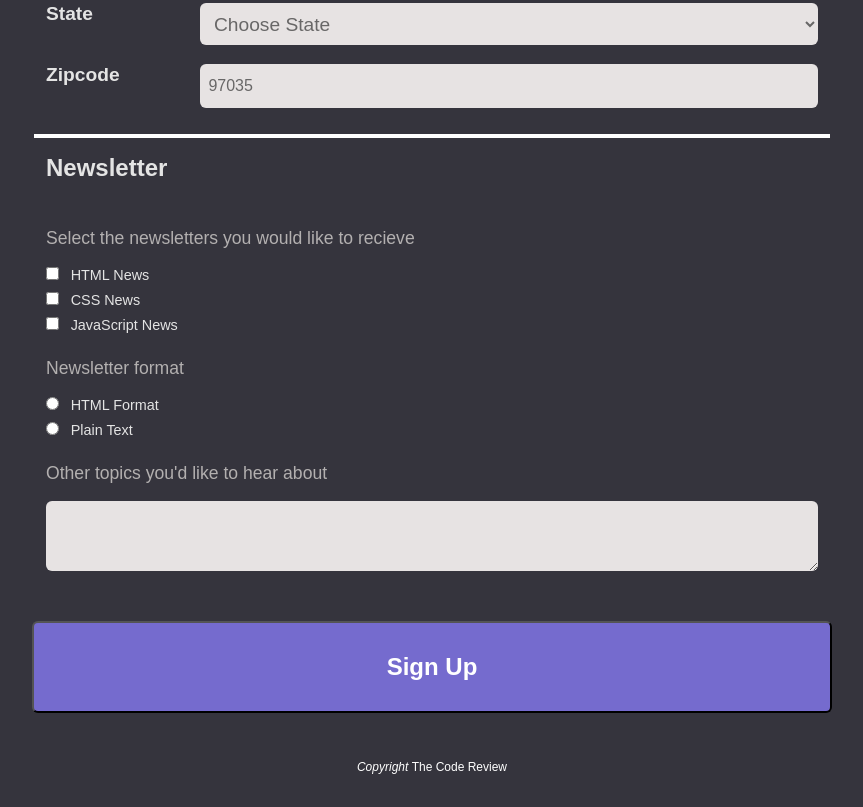
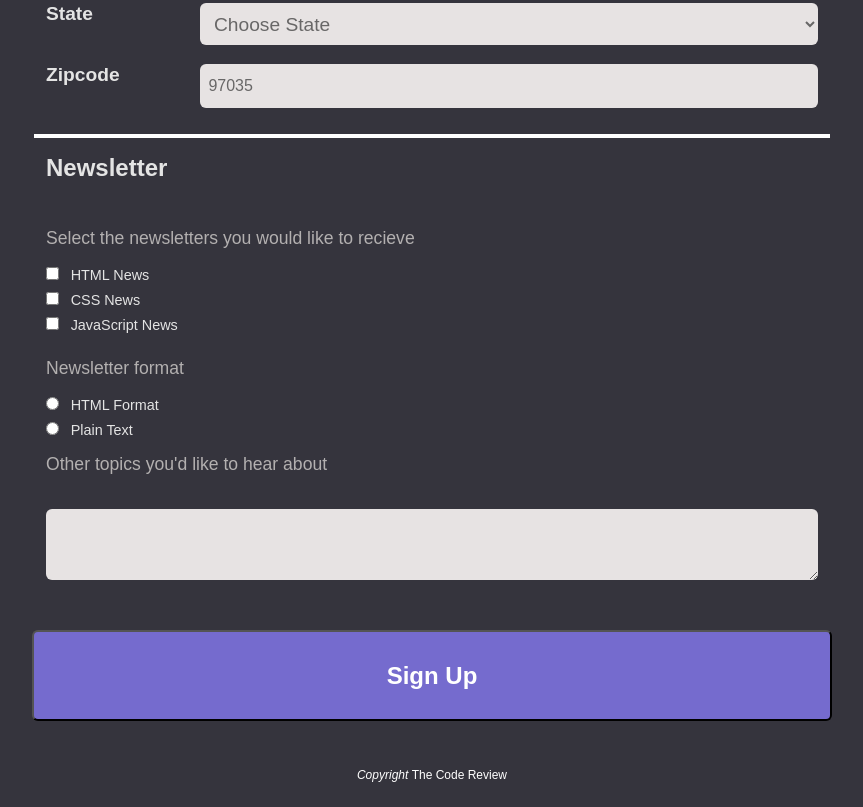
Before and after one commit to JacobDodge/Tech-Degree-Project-3, a plain HTML site: page index.html in a window 1280 px wide. Shown: the part 633-1440 px from the top of the page, without its empty margins (208-1071 px from the left). Drawn offline with Linux system fonts and the light colour scheme.

Commit message:
Had peer review find an issue that I corrected with for attr on label

```diff
--- a/index.html
+++ b/index.html
@@ -121,9 +121,8 @@
                     <br>
                     <input type="radio" id="plain-text" name="format" value="plain-text">
                     <label for="plain-text">Plain Text</label>
-
-                    <p>Other topics you'd like to hear about</p>
-
+                    <br>
+                    <label for="topics-section">Other topics you'd like to hear about</label>
                     <textarea id="topics-section" name="topics_section"></textarea>
 
                 </fieldset>
--- a/style.css
+++ b/style.css
@@ -90,9 +90,6 @@ footer {
     color: #fff;
 }
 
-#topic-section {
-    width: 100%;
-}
 
 .copyright,input#name::placeholder, input#mail::placeholder {
     font-style: italic;
@@ -157,6 +154,15 @@ input[type="tel"],input[type="text"], input[type="number"],
     transition: background 0.75s ease-in-out;
     line-height: 1.7;
 }
+
+label[for="topics-section"] {
+    display: block;
+    color: rgb(179, 176, 176);
+    margin-top: .5em;
+    margin-bottom: 2em;
+    font-size: 1.1em;
+}
+
 
 input[id="zipcode"] {
     width: 50%;
```
